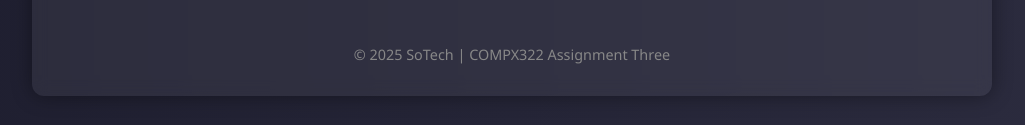
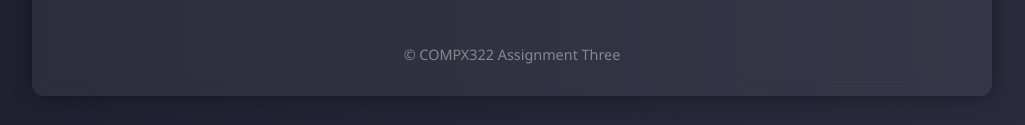
Before and after one commit to YelloElefant/COMPX322-A3, a website: page public/index.html in a window 1280 px wide. Shown: the part 1045-1170 px from the top of the page, without its empty margins (128-1153 px from the left). Drawn offline with Linux system fonts and the light colour scheme.

Commit message:
update footer
Signed-off-by: YelloElefant <alextrotternz@gmail.com>

```diff
--- a/public/index.html
+++ b/public/index.html
@@ -79,7 +79,7 @@
         new project ID
       </p>
 
-      <footer>&copy; 2025 SoTech | COMPX322 Assignment Three</footer>
+      <footer>&copy; COMPX322 Assignment Three</footer>
     </div>
   </body>
 </html>
```
